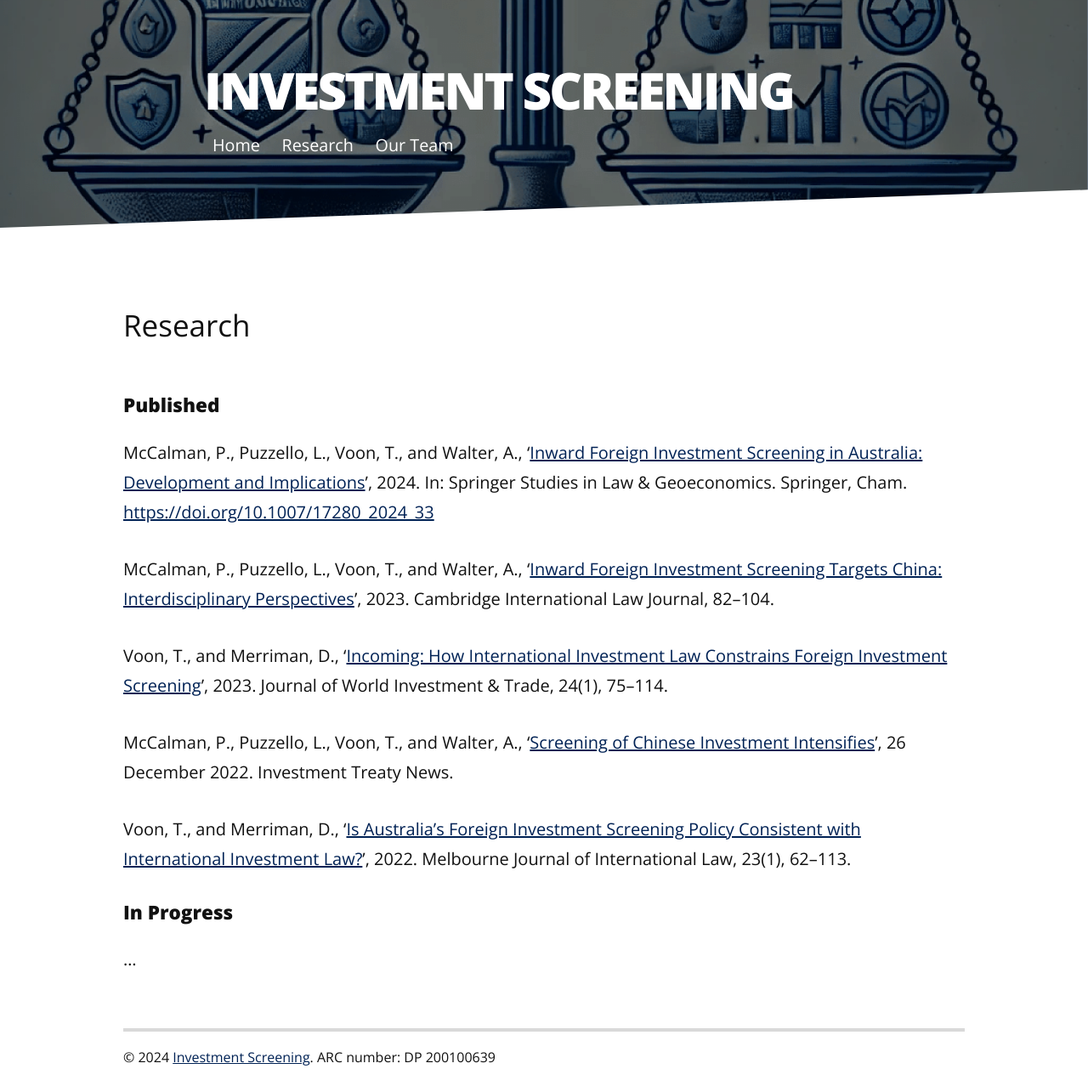
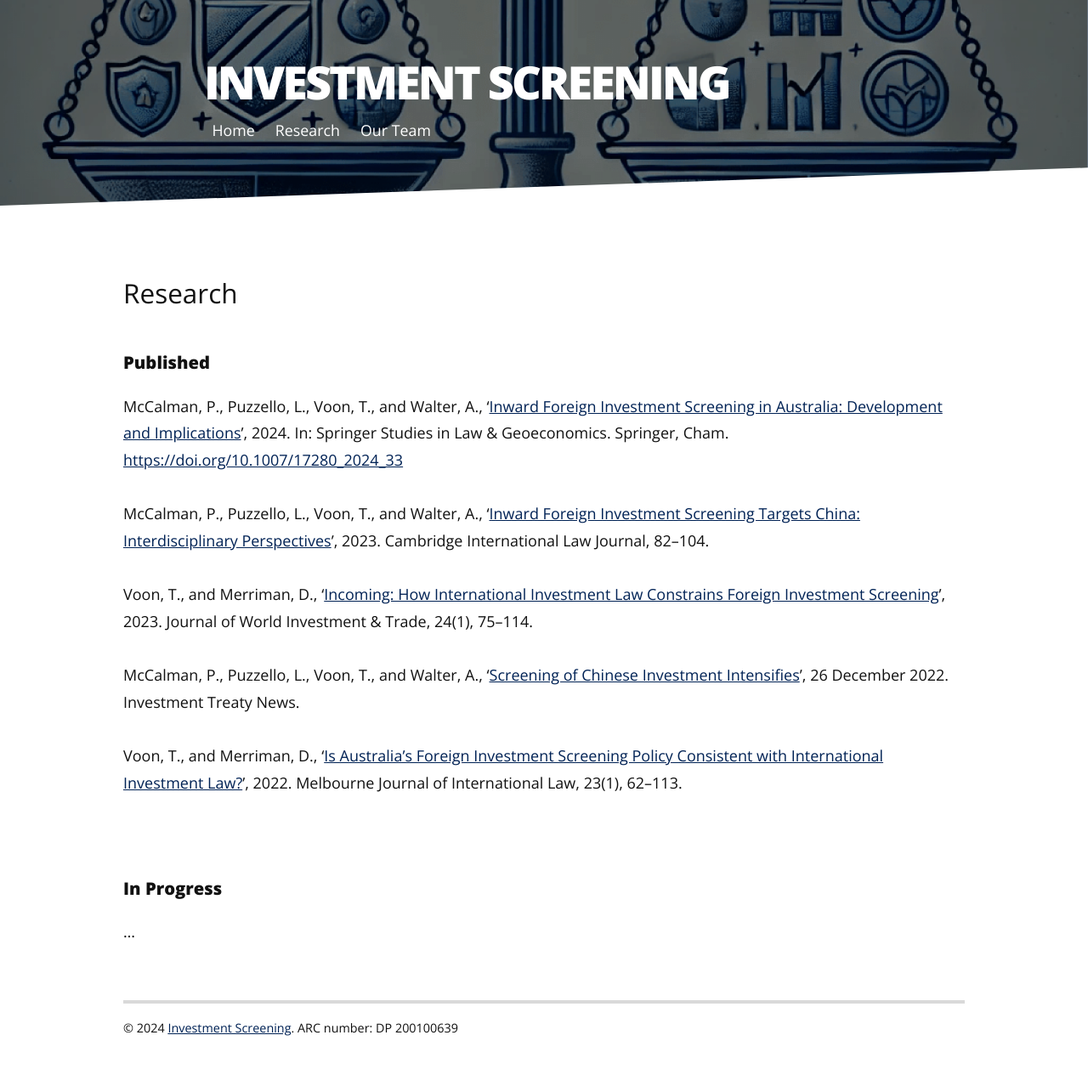
Before and after one commit to investmentscreening/investmentscreening.github.io, a Jekyll site: the page built from research.md, in a window 1280 px wide. Shown: the whole page at 85% size. Built offline with Jekyll 4.4.1, drawn with Linux system fonts in a browser that asks for light colours; nearby versions of some CDN libraries; after the commit the page ends 1245 px from its top, so only the background shows below that.

Commit message:
style: reduce font size

```diff
--- a/_sass/breakpoints/_800up.scss
+++ b/_sass/breakpoints/_800up.scss
@@ -1,10 +1,6 @@
 /***************
 GLOBAL STYLES
 ***************/
-
-body {
-	font-size: 125%;
-}
 
 .content {
 	padding-top: 0;
--- a/_sass/partials/_typography.scss
+++ b/_sass/partials/_typography.scss
@@ -58,7 +58,7 @@ h3, .h3 {
   font-weight: 300;
   font-size: 1.375em; // 1.375x body copy size = 22px
   line-height: 1.13636364; //25px / 22px
-  padding: 1.5em 0 1em 0;
+  padding: 1.5em 0 0.8em 0;
 }
 
 @media (min-width: 43.75em) {
--- a/research.md
+++ b/research.md
@@ -17,6 +17,8 @@ McCalman, P., Puzzello, L., Voon, T., and Walter, A., ‘[Screening of Chinese I
 
 Voon, T., and Merriman, D., ‘[Is Australia’s Foreign Investment Screening Policy Consistent with International Investment Law?](https://law.unimelb.edu.au/__data/assets/pdf_file/0006/4274565/Voon-and-Merriman-Advance-Copy.pdf)’, 2022. Melbourne Journal of International Law,  23(1),  62–113.
 
+<br>
+
 #### In Progress
 
 ...
```
